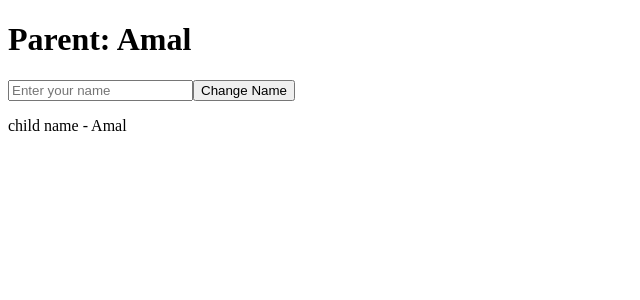
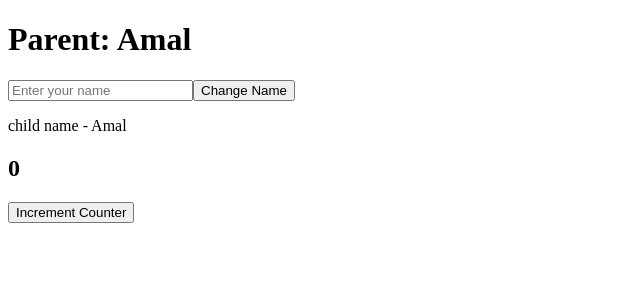
Before and after one commit to Pebhashi-Tharushika/angular-18-practice, an Angular app in the folder lifecycle-hooks/: page / in a window 1280 px wide. Shown: the top 300 px of the page, without its empty margins (0-640 px from the left). Built offline with nearby package versions, Linux system fonts and the light colour scheme.

Commit message:
ngOnChanges vs. ngDoCheck

```diff
--- a/lifecycle-hooks/src/app/app.component.ts
+++ b/lifecycle-hooks/src/app/app.component.ts
@@ -9,7 +9,7 @@ import { ChildComponent } from './child/child.component';
   templateUrl: './app.component.html',
   styleUrl: './app.component.css'
 })
-export class AppComponent {
+export class AppComponent { // Parent Component Class
   title = 'lifecycle-hooks';
 
   parentName: string = "Amal";
--- a/lifecycle-hooks/src/app/child/child.component.html
+++ b/lifecycle-hooks/src/app/child/child.component.html
@@ -1 +1,5 @@
 <p>child name - {{childName}}</p>
+
+<h2>{{counter}}</h2>
+
+<button (click)="incrementCounter()">Increment Counter</button>
--- a/lifecycle-hooks/src/app/child/child.component.ts
+++ b/lifecycle-hooks/src/app/child/child.component.ts
@@ -7,11 +7,13 @@ import { Component, DoCheck, Input, OnChanges, OnInit, SimpleChanges } from '@an
   templateUrl: './child.component.html',
   styleUrl: './child.component.css'
 })
-export class ChildComponent implements OnChanges, OnInit, DoCheck{
+export class ChildComponent implements OnChanges, OnInit, DoCheck {
 
-  @Input() childName:string = ""; // pass parent component' value to hild component
+  @Input() childName: string = ""; // pass parent component' value to hild component
 
-  constructor(){
+  counter: number = 0;
+
+  constructor() {
     console.log("Constructor is triggered");
     console.log(this.childName);
   }
@@ -29,4 +31,8 @@ export class ChildComponent implements OnChanges, OnInit, DoCheck{
   ngDoCheck(): void {
     console.log("DoCheck is triggered: ");
   }
+
+  incrementCounter() {
+    this.counter++;
+  }
 }
```
